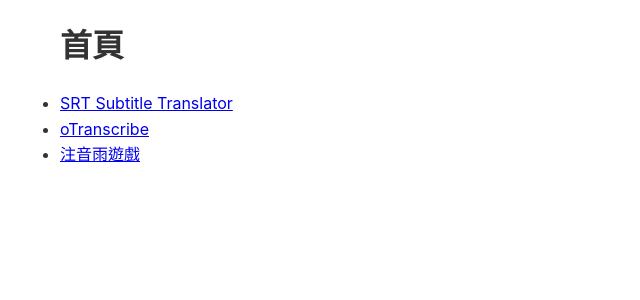
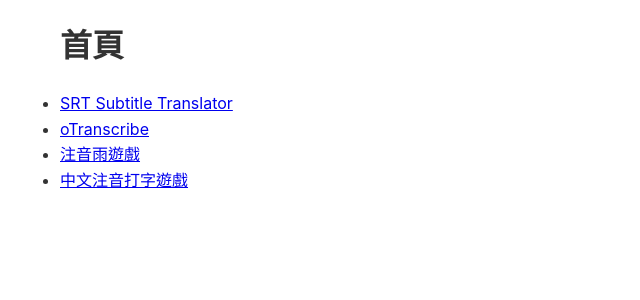
Before and after one commit to mhbai/mhbai.github.io, a Jekyll site: the page built from index.md, in a window 1280 px wide. Shown: the top 300 px of the page, without its empty margins (0-640 px from the left). Built offline with Jekyll 4.4.1, drawn with Linux system fonts in a browser that asks for light colours.

```diff
--- a/index.md
+++ b/index.md
@@ -6,3 +6,4 @@ title: 首頁
 - [SRT Subtitle Translator](https://mhbai.github.io/Subtitle-Translator-for-LM-Studio/)
 - [oTranscribe](https://mhbai.github.io/oTranscribe/)
 - [注音雨遊戲](https://mhbai.github.io/zhuyin-rain/)
+- [中文注音打字遊戲](https://mhbai.github.io/zhuyin2/)
```
